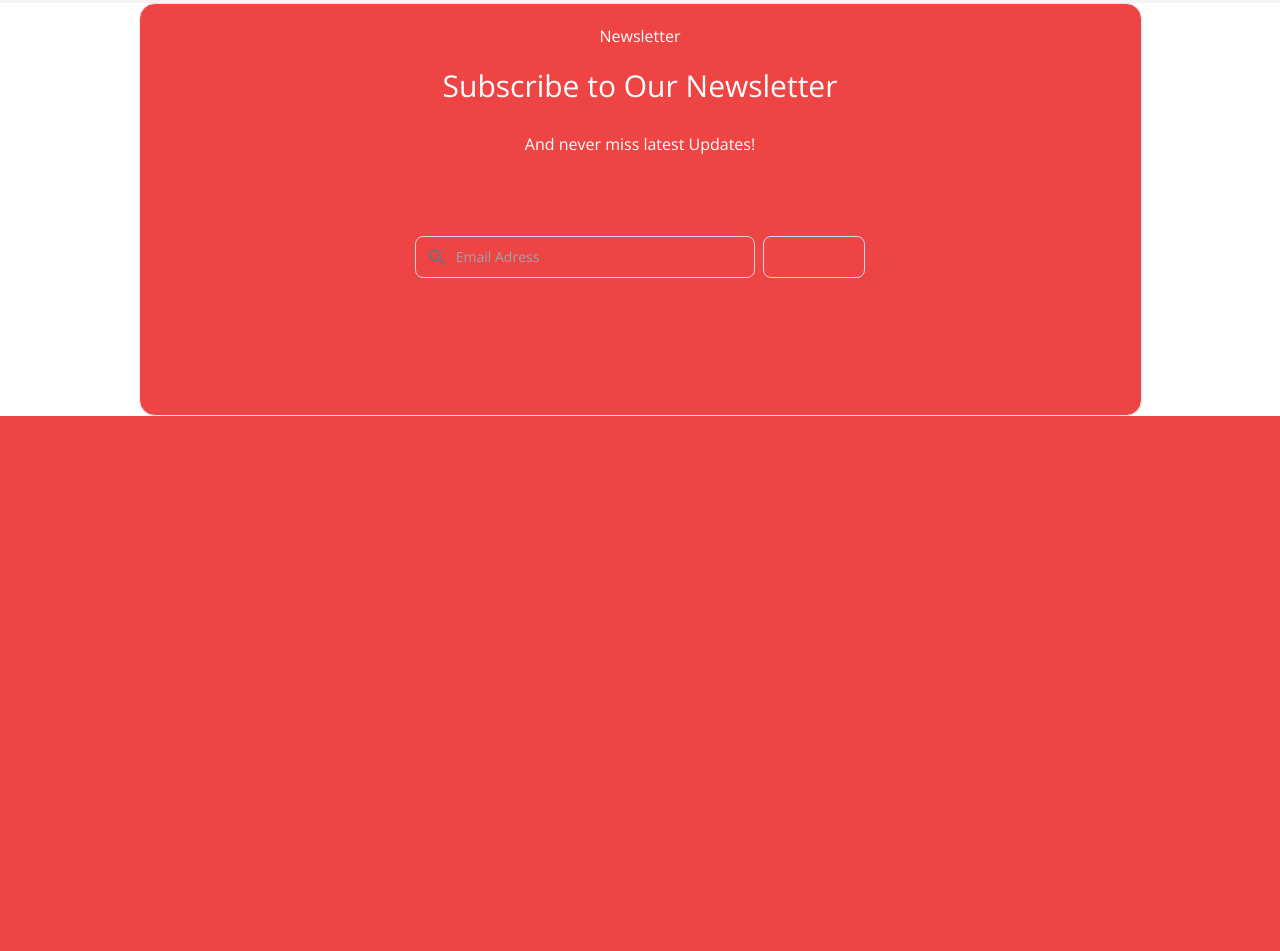
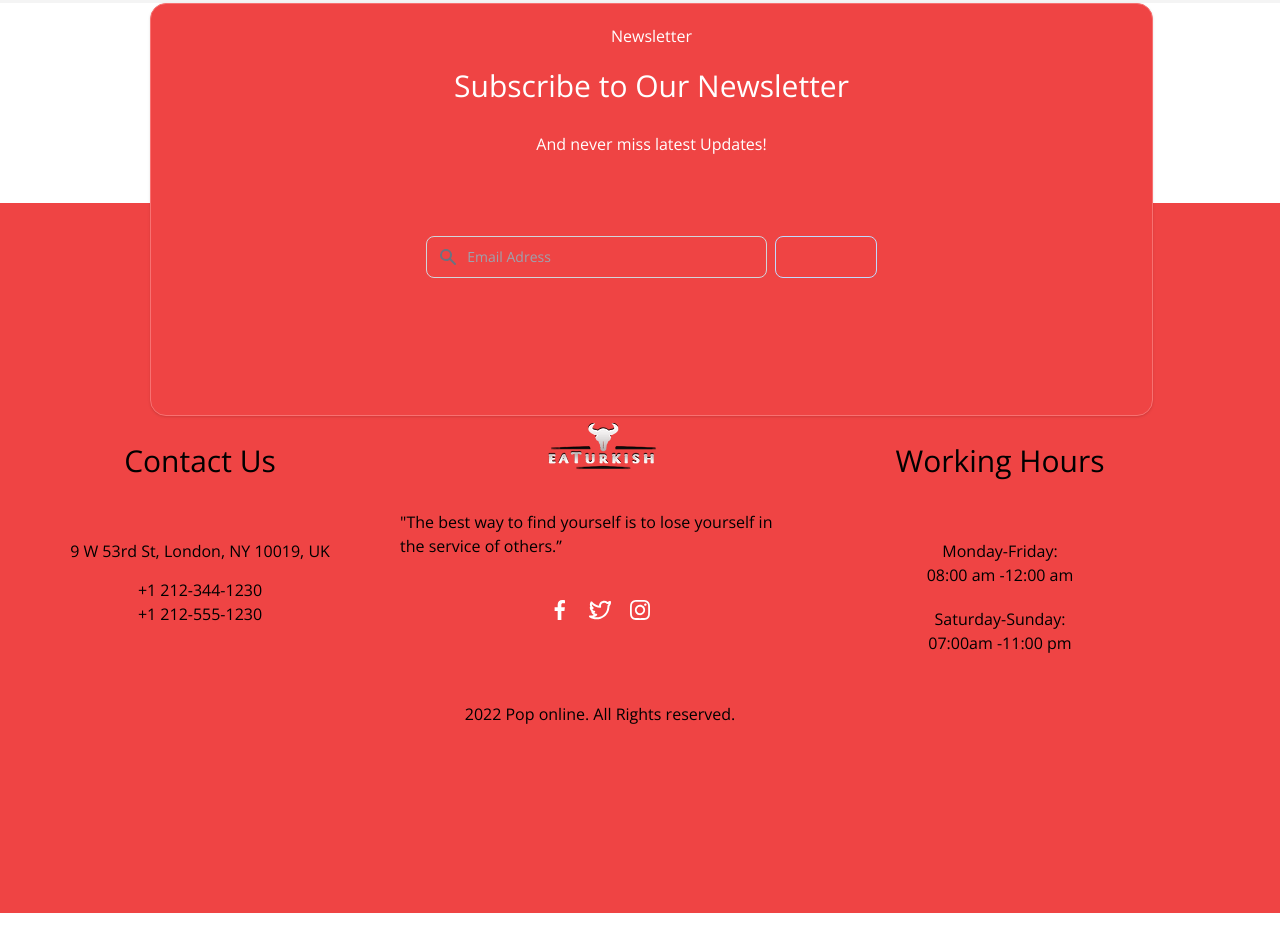
Before and after one commit to IsmoiloF/Turkish-Kebab, a website: page src/index.html in a window 1280 px wide. Shown: the part 6224-7175 px from the top of the page. Drawn offline with nearby package versions, Linux system fonts and the light colour scheme.

Commit message:
first commit

```diff
--- a/src/index.html
+++ b/src/index.html
@@ -467,7 +467,9 @@
       </section>
     </div>
 
-    <section class="container w-[1003px] h-[413px] bg-red-500  m-auto border rounded-2xl">
+
+    <div class=" container mx-auto relative my-[200px] ">
+      <section class="container w-[1003px] h-[413px] bg-red-500  m-auto border rounded-2xl border-red-400 shadow absolute top-[-200px] z-10 left-[150px]">
         <div class=" my-5 mx-auto my-5">
           <div class=" flex">
             <span class="mx-auto text-white">Newsletter</span>
@@ -483,7 +485,7 @@
 
 
 
-      <div class="w-[45%] mx-auto my-[8%]">
+        <div class="w-[45%] mx-auto my-[8%] z-0">
           <form class="flex items-center">
             <label for="simple-search" class="sr-only">Search</label>
             <div class="relative w-full">
@@ -500,10 +502,70 @@
         </div>
 
       </section>
+    </div>
 
-    <section class=" h-[710px] bg-red-500">
-      <div >
+    <section class=" h-[710px] bg-red-500 relative ">
+      <div class="container mx-auto flex py-[180px]" >
+        <div class="card b w-[400px] ">
 
+          <div class="flex my-[60px]">
+            <h1 class="mx-auto text-3xl">Contact Us</h1>
+          </div>
+
+          <div class="flex my-[15px]">
+            <p class="mx-auto ">9 W 53rd St, London, NY 10019, UK</p>
+          </div>
+
+          <div class="flex">
+            <p class="mx-auto">+1 212-344-1230</p>
+          </div>
+
+          <div class="flex">
+            <p class="mx-auto">+1 212-555-1230</p>
+          </div>
+        </div>
+
+        <div class="card w-[400px]">
+          <div class="flex my-[40px]">
+            <img class="mx-auto" src="./images/buqa.png" alt="">
+          </div>
+
+          <div class="flex my-[40px]">
+            <p class="mx-auto">"The best way to find yourself is to lose yourself in the service of others.”</p>
+          </div>
+
+          <div class="flex my-[40px]">
+            <img class="mx-auto" src="./images/Social medialogo2.svg" alt="">
+          </div>
+
+          <div class="flex my-[80px]">
+            <p class="mx-auto">2022 Pop online. All Rights reserved.</p>
+          </div>
+        </div>
+
+        <div class="w-[400px]">
+          <div class="flex my-[60px]">
+            <h3 class="mx-auto text-3xl">Working Hours</h3>
+          </div>
+
+          <div class="flex my-[0px]">
+            <p class="mx-auto">Monday-Friday:
+              </p>
+          </div>
+
+          <div class="flex ">
+            <p class="mx-auto">08:00 am -12:00 am</p>
+          </div>
+
+          <div class="flex my-[20px]">
+            <p class="mx-auto">Saturday-Sunday:
+              </p>
+          </div>
+
+          <div class="flex my-[-20px]">
+            <p class="mx-auto">07:00am -11:00 pm</p>
+          </div>
+        </div>
       </div>
     </section>
 
```
Also changed, not shown: src/images/Group 174logoend.png (added), src/images/Group 174logoendd.svg (added), src/images/Social medialogo.png (added), src/images/Social medialogo2.svg (added), src/images/image 2buqa.png (added). Lines whose indentation alone changed are shown as unchanged.
